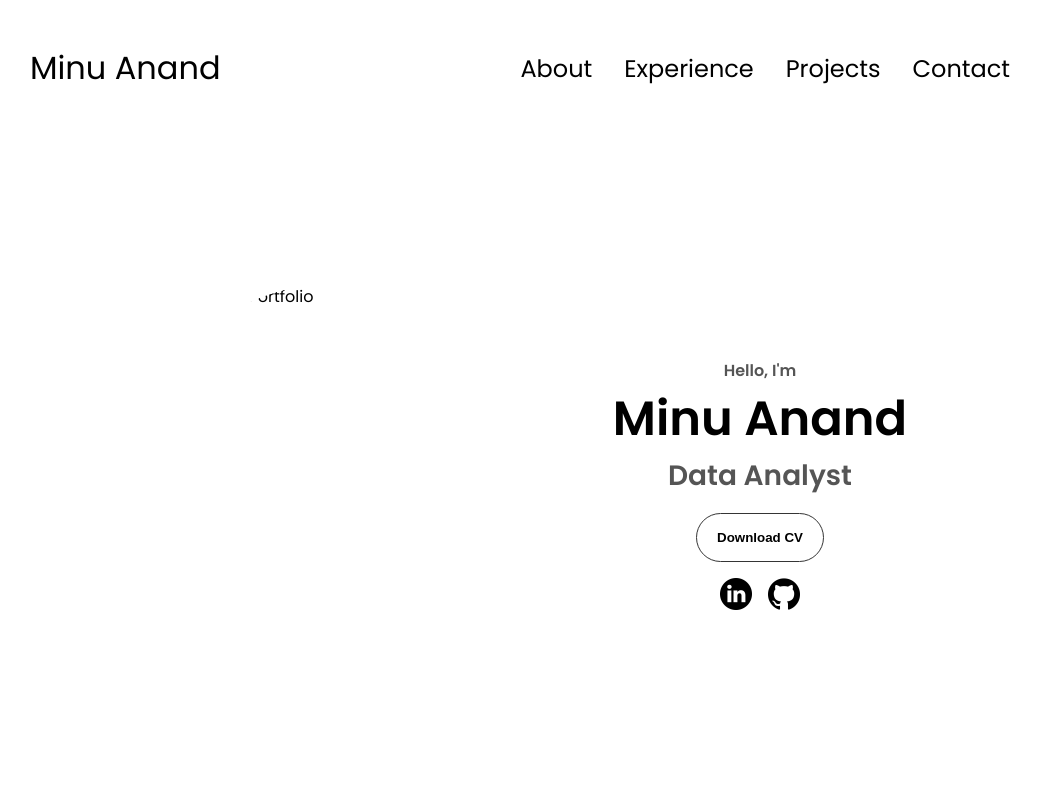
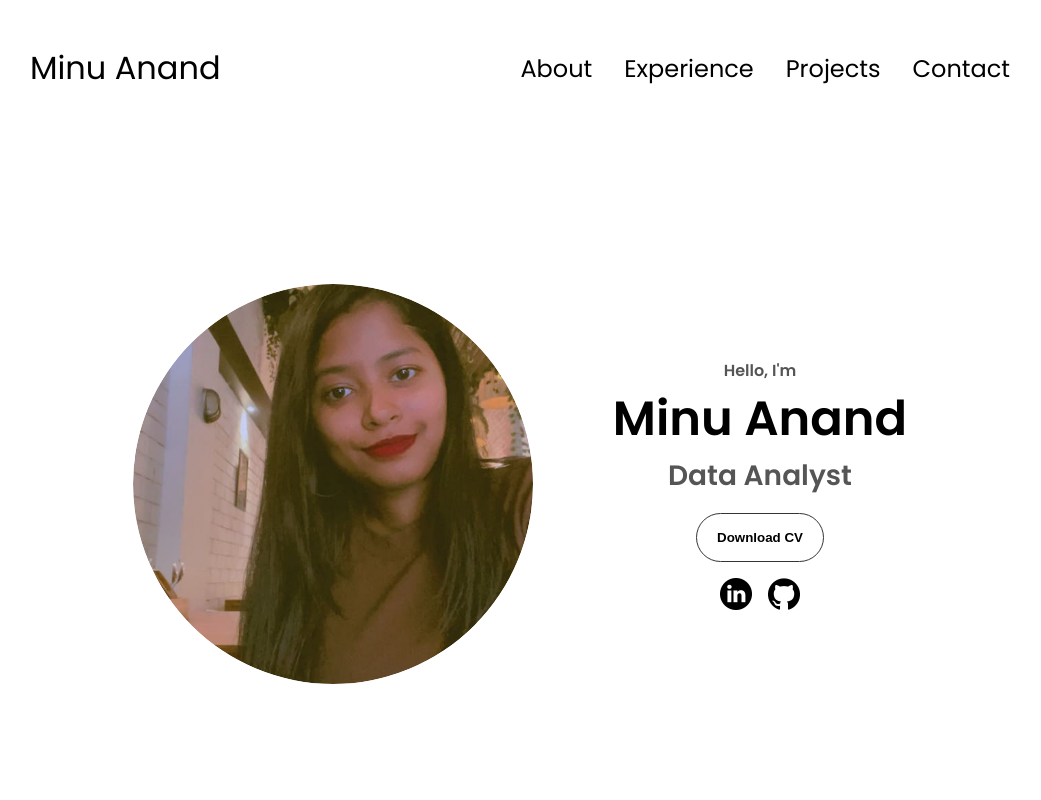
Before and after one commit to 998minu/portfolio, a plain HTML site: page index.html in a window 1280 px wide. Shown: the top 800 px of the page, without its empty margins (120-1161 px from the left). Drawn offline with Linux system fonts and the light colour scheme; files whose address does not match are found by name.

Commit message:
index.html

```diff
--- a/index.html
+++ b/index.html
@@ -38,7 +38,7 @@
     </nav>
     <section id="profile">
       <div class="section__pic-container">
-        <img src="assets/mypic.jpeg" alt="Minu Anand Portfolio" />
+        <img src="mypic.jpeg" alt="Minu Anand Portfolio" />
       </div>
       <div class="section__text">
         <p class="section__text__p1">Hello, I'm</p>
```
